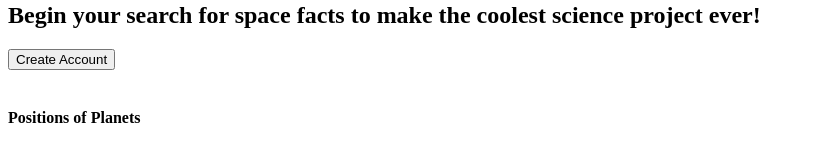
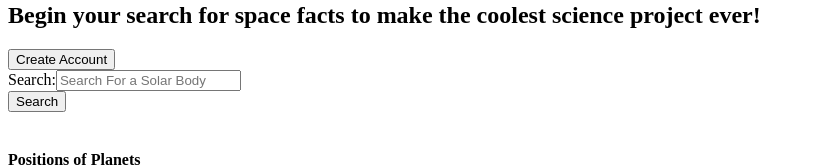
Before and after one commit to sadapannord/science-project, a React (Create React App) app in the folder client/: page / in a window 1280 px wide. Shown: the part 129-296 px from the top of the page, without its empty margins (0-814 px from the left). Built offline with nearby package versions, Linux system fonts and the light colour scheme; no server answers.

Commit message:
got search form to work with API

```diff
--- a/client/src/App.js
+++ b/client/src/App.js
@@ -1,15 +1,17 @@
 import "./App.css";
-import Header from './components/Head'; //tried to call it header but was stupid
-import Hero from './components/Hero';
-import Examples from './components/Examples';
-import Footer from './components/Footer';
+import Header from "./components/Head"; //tried to call it header but was stupid
+import Hero from "./components/Hero";
+import Examples from "./components/Examples";
+import Footer from "./components/Footer";
 import Login from "./pages/Login";
+import SolarBodiesSearch from "./components/BodiesSearch";
 
 function App() {
   return (
     <div className="App">
       <Header />
       <Hero />
+      <SolarBodiesSearch />
       <Examples />
       <Footer />
     </div>
--- /dev/null
+++ b/client/src/components/BodiesSearch.js
@@ -0,0 +1,52 @@
+import React, { useState, useEffect } from "react";
+import API from "../utils/API";
+import SearchForm from "./BodiesSearchForm";
+
+const SolarBodiesSearch = () => {
+  const [result, setResult] = useState({});
+  const [search, setSearch] = useState("");
+  const [error, setError] = useState("");
+
+  const searchBodies = (query) => {
+    API.search(query)
+      .then((res) => {
+        setResult(res?.data);
+        console.log(res);
+      })
+      .catch((err) => console.log(err));
+  };
+
+  useEffect(() => {
+    searchBodies("lune");
+  }, []);
+
+  const handleInputChange = (e) => setSearch(e.target.value);
+
+  const handleFormSubmit = (e) => {
+    e.preventDefault();
+    searchBodies(search);
+  };
+
+  //   const { englishName = "", moons = "", isPlanet = "" } = result;
+
+  return (
+    <div>
+      <SearchForm
+        value={search}
+        handleInputChange={handleInputChange}
+        handleFormSubmit={handleFormSubmit}
+      />
+      {/* {id && (
+        <div>
+          <p>ID: {id}</p>
+          <p>English Name: {englishName}</p>
+          <p>Moons: {moons}</p>
+          <p>Is Planet: {isPlanet}</p>
+        </div>
+      )}
+      {error && <p>Error: {error}</p>} */}
+    </div>
+  );
+};
+
+export default SolarBodiesSearch;
--- /dev/null
+++ b/client/src/components/BodiesSearchForm.js
@@ -0,0 +1,30 @@
+import React from "react";
+
+function SearchForm(props) {
+  return (
+    <form>
+      <div className="form-group">
+        <label htmlFor="search">Search:</label>
+        <input
+          onChange={props.handleInputChange}
+          value={props.value}
+          name="search"
+          type="text"
+          className="form-control"
+          placeholder="Search For a Solar Body"
+          id="search"
+        />
+        <br />
+        <button
+          onClick={props.handleFormSubmit}
+          className="btn btn-primary"
+          type="submit"
+        >
+          Search
+        </button>
+      </div>
+    </form>
+  );
+}
+
+export default SearchForm;
--- a/client/src/components/SignUpForm.js
+++ b/client/src/components/SignUpForm.js
@@ -1,32 +1,80 @@
-function SignUpForm() {
+// import { set } from "mongoose";
+import React, { useState } from "react";
+
+function SignUpForm(props) {
+  const [username, setUsername] = useState("");
+  const [email, setEmail] = useState("");
+  const [password, setPassword] = useState("");
+
+  const handleInputChange = (e) => {
+    const { name, value } = e.target;
+    if (name === "Username") {
+      setUsername(value);
+    } else if (name === "Email") {
+      setEmail(value);
+    } else if (name === "Password") {
+      setPassword(value);
+    }
+  };
+
+  const handleFormSubmit = (e) => {
+    e.preventDefault();
+    alert(`Hello ${username}`);
+    setUsername("");
+    setEmail("");
+    setPassword("");
+  };
+
   return (
     <div>
       <form>
-                <label>
+        {/* <label>
           First Name
-                    <input type = 'text' name = 'First Name'/>
+          <input type="text" name="First Name" />
         </label>
         <label>
           Last Name
-                    <input type = 'text' name = 'Last Name'/>
-                </label>
+          <input type="text" name="Last Name" />
+        </label> */}
         <label>
           Username
-                    <input type = 'text' name = 'Username'/>
+          <input
+            type="text"
+            name="Username"
+            onChange={handleInputChange}
+            value={username}
+            placeholder="Username"
+          />
         </label>
         <label>
           Email
-                    <input type = 'text' name = 'Email'/>
+          <input
+            type="text"
+            name="Email"
+            onChange={handleInputChange}
+            value={email}
+            placeholder="Email"
+          />
         </label>
         <label>
           Password
-                    <input type = 'text' name = 'Password'/>
+          <input
+            type="text"
+            name="Password"
+            onChange={handleInputChange}
+            value={password}
+            placeholder="Password"
+          />
         </label>
-                <label>
+        {/* <label>
           Confirm Password
-                    <input type = 'text' name = 'Confirm Password'/>
-                </label>
-                <input type = 'submit' value = 'Login/Create Account'/>
+          <input type="text" name="Confirm Password" />
+        </label> */}
+        <input
+          type="submit"
+          value="Login/Create Account"
+          onClink={handleFormSubmit}
+        />
       </form>
     </div>
   );
--- /dev/null
+++ b/client/src/utils/API.js
@@ -0,0 +1,46 @@
+import axios from "axios";
+
+const search = async (query) => {
+  const response = await axios.get(
+    `https://api.le-systeme-solaire.net/rest/bodies/:${query}`
+  );
+  return response.data;
+};
+
+//eslint-disable-next-line
+export default { search };
+
+// //bodies API call
+// const bodies = null;
+
+// const xhr = new XMLHttpRequest();
+// xhr.withCredentials = true;
+
+// xhr.addEventListener("readystatechange", function () {
+//   if (this.readyState === this.DONE) {
+//     console.log(this.responseText);
+//   }
+// });
+
+// xhr.open("GET", "https://api.astronomyapi.com/api/v2/bodies");
+// xhr.setRequestHeader("Authorization", process.env.APP_HASHED);
+
+// xhr.send(bodies);
+
+// //star chart call
+// const starCharts =
+//   '{"style":"default","observer":{"latitude":null,"longitude":null,"date":"2023-04-06"},"view":{"type":"constellation","parameters":{"constellation":"ori"}}}';
+
+// const xhr = new XMLHttpRequest();
+// xhr.withCredentials = true;
+
+// xhr.addEventListener("readystatechange", function () {
+//   if (this.readyState === this.DONE) {
+//     console.log(this.responseText);
+//   }
+// });
+
+// xhr.open("POST", "https://api.astronomyapi.com/api/v2/studio/star-chart");
+// xhr.setRequestHeader("Authorization", process.env.APP_HASHED);
+
+// xhr.send(starCharts);
```
Also changed, not shown: 1 other file (tests, documents, lock files or other folders). Lines whose indentation alone changed are shown as unchanged.
